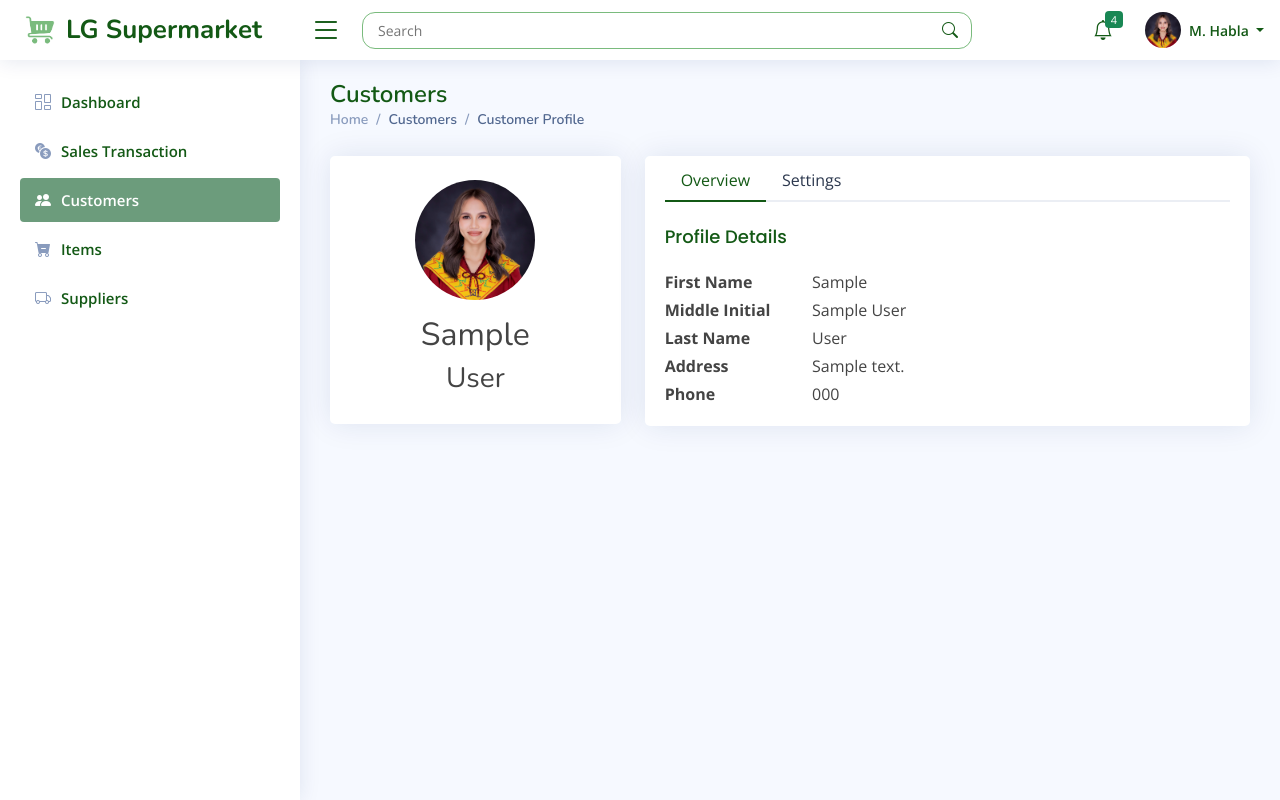
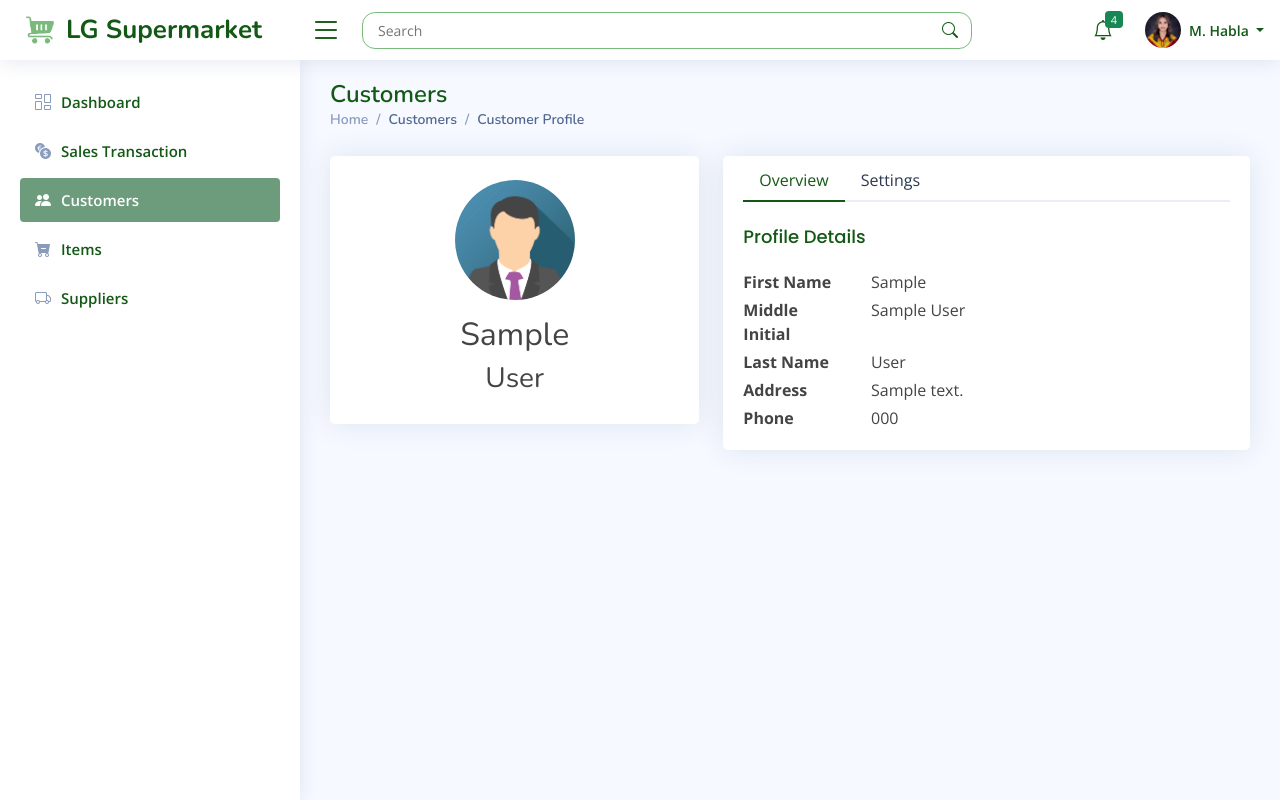
Before and after one commit to christinnaa/lou-geh-supermarket, a PHP site: page /customerProfile.php?customer_id=1 in a window 1280 px wide. Run offline with PHP 8.4, Linux system fonts and the light colour scheme; tables that the repository leaves empty hold one stand-in row (values such as "Sample post"); some libraries are stand-ins or nearby versions.

Commit message:
added avatar icon

```diff
--- a/customerProfile.php
+++ b/customerProfile.php
@@ -236,7 +236,7 @@
 
         <section class="section">
             <div class="row">
-                <div class="col-lg-4">
+                <div class="col-lg-5">
 
                     <?php include "dbconnection.php";
 
@@ -248,7 +248,7 @@
                         <div class="card">
                             <div class="card-body profile-card pt-4 d-flex flex-column align-items-center">
 
-                                <img src="assets/img/profile-img.jpg" alt="Profile" id="profile-pic" class="rounded-circle">
+                                <img src="assets/img/avatar.png" alt="Profile" id="profile-pic" class="rounded-circle">
                                 <h2 class="pt-3"><?php echo $row['customer_firstname']; ?></h2>
                                 <h3><?php echo $row['customer_lastname']; ?></h3>
                             </div>
@@ -256,7 +256,7 @@
 
                 </div>
 
-                <div class="col-xl-8">
+                <div class="col-xl-7">
 
                     <div class="card">
                         <div class="card-body pt-1">
```
Also changed, not shown: assets/img/avatar.png (added).
